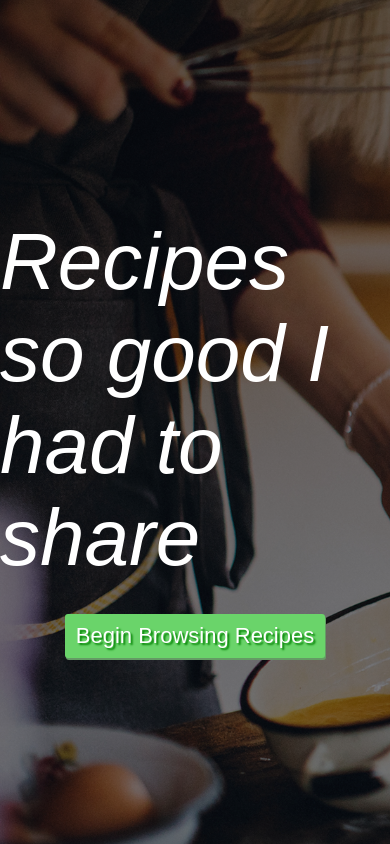
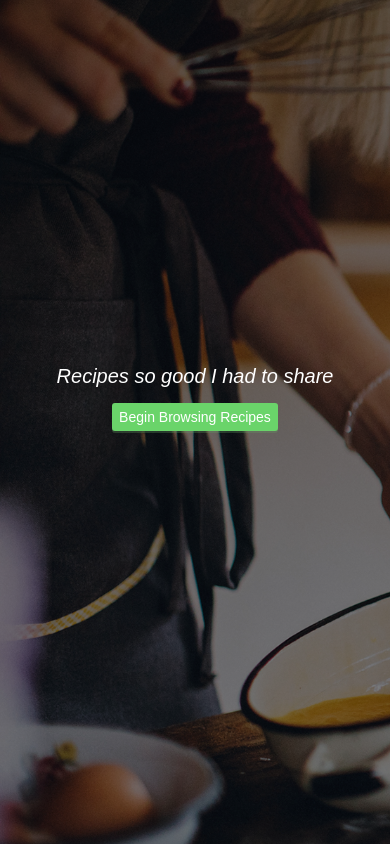
Before and after one commit to seangrant118/recipe-app, a React (Create React App) app in the folder client/: page / in a window 390 px wide. Built offline with nearby package versions, Linux system fonts and the light colour scheme; no server answers.

Commit message:
landing media queries

```diff
--- a/client/src/components/styles/Landing.css
+++ b/client/src/components/styles/Landing.css
@@ -11,17 +11,13 @@
 .layout-container {
   position: relative;
 }
-.layout-title {
-  margin: 0;
-  color: rgb(106, 212, 106);
-  text-shadow: 2px 2px 2px green, 6px 6px 6px white;
-}
 
 .layout-subtitle {
   font-style: oblique;
   font-size: 400%;
+  font-weight: 100;
   color: white;
-  margin: 30px 0 30px 0;
+  margin: 30px 10px;
 }
 
 .btn-container {
@@ -34,7 +30,7 @@
   border: none;
   border-radius: 3px;
   background: rgb(106, 212, 106);
-  box-shadow: 1px 2px rgb(101, 155, 101);
+  box-shadow: 0px 2px rgba(101, 155, 101, 0.3);
   color: white;
   font-size: 110%;
   font-weight: 300;
@@ -49,5 +45,43 @@
   text-decoration: none;
   color: white;
   font-family: Arial, Helvetica, sans-serif;
-  text-shadow: 2px 2px 2px green;
 }
+
+@media only screen and (max-width: 1200px) {
+  .layout-subtitle {
+    font-size: 350%;
+  }
+}
+
+@media only screen and (max-width: 1023px) {
+  .layout-subtitle {
+    font-size: 250%;
+  }
+  .btn-browse {
+    font-size: 80%;
+  }
+}
+
+@media only screen and (max-width: 767px) {
+  .layout-subtitle {
+    font-size: 160%;
+  }
+
+  .btn-browse {
+    font-size: 70%;
+  }
+}
+
+@media only screen and (max-width: 480px) {
+  .layout-container {
+    margin-bottom: 20%;
+  }
+  .layout-subtitle {
+    font-size: 100%;
+    margin-bottom: 15px;
+  }
+
+  .btn-browse {
+    font-size: 70%;
+  }
+}
```
